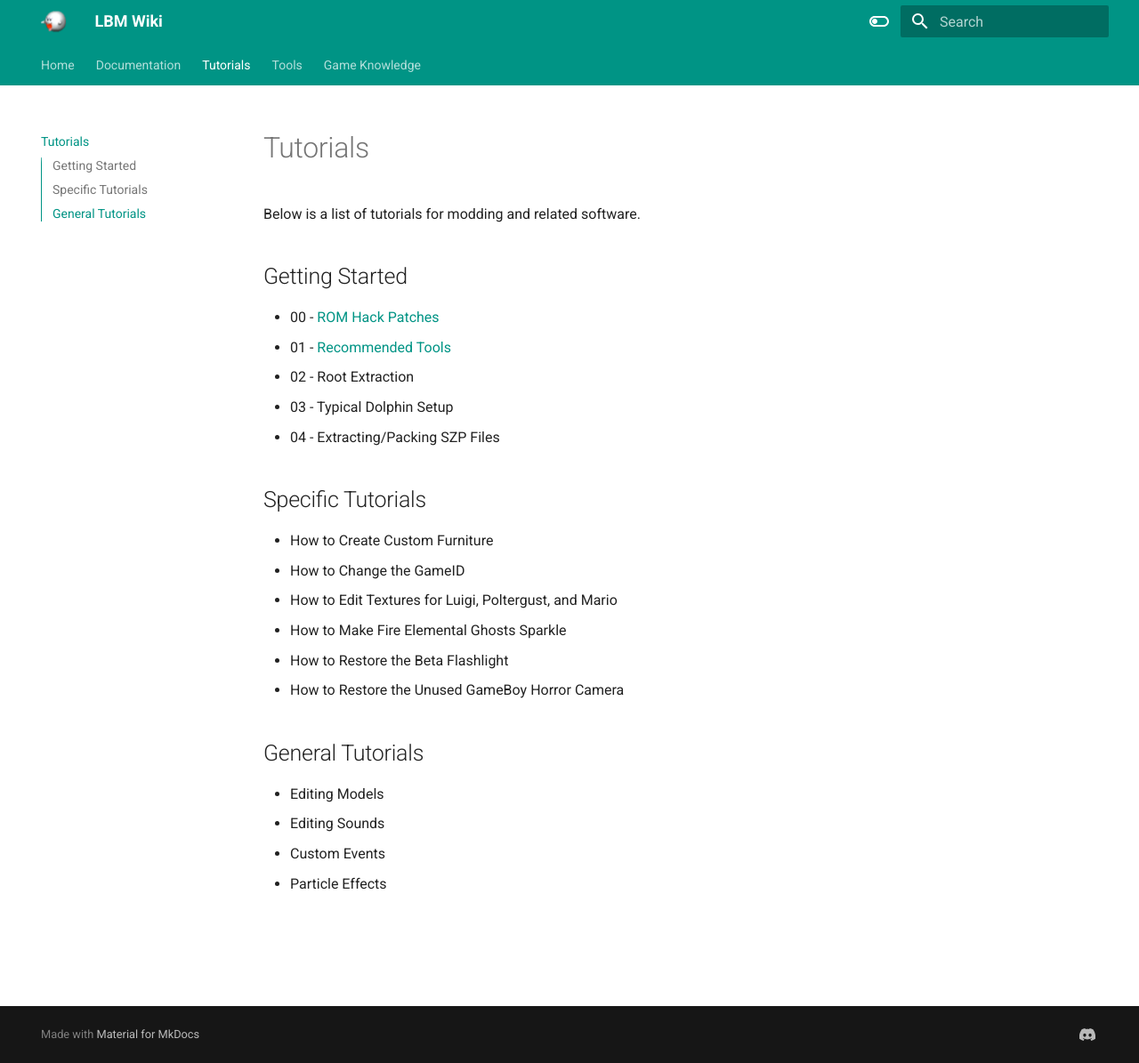
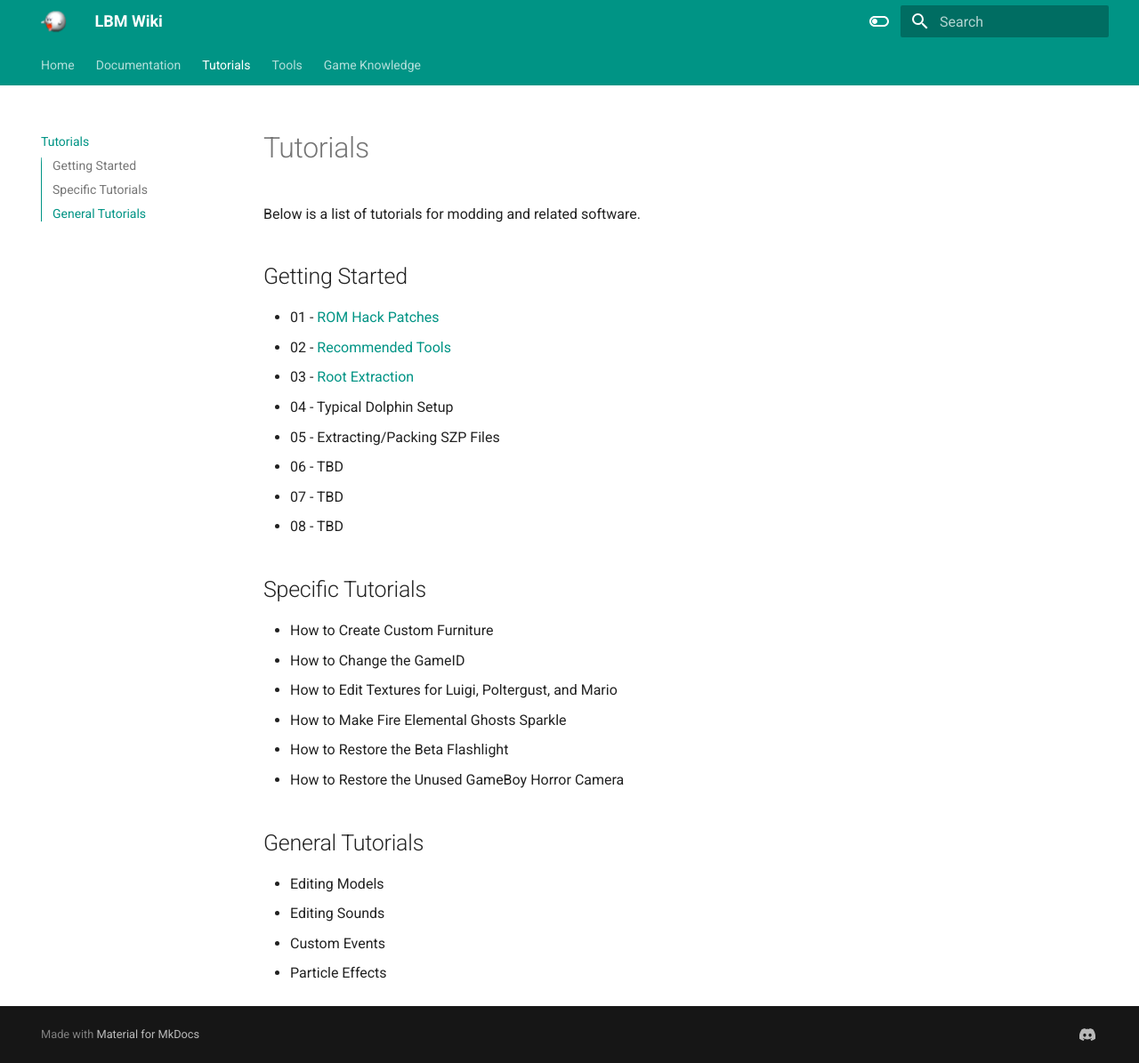
Before and after one commit to Zexlo/LBM-Hacking-Wiki, an MkDocs documentation site: the page built from docs/index_tutorials.md, in a window 1280 px wide and 1195 px high. Shown: the whole window at 89% size. Built offline with MkDocs 1.6.1 and Material for MkDocs 9.7.7, drawn with Linux system fonts in a browser that asks for light colours.

```diff
--- a/docs/index_tutorials.md
+++ b/docs/index_tutorials.md
@@ -3,11 +3,14 @@ Below is a list of tutorials for modding and related software.
 
 ##Getting Started
 
-- 00 - [ROM Hack Patches](tutorials/01_Patches.md)
-- 01 - [Recommended Tools](tutorials/02_Recommended_Tools.md)
-- 02 - Root Extraction
-- 03 - Typical Dolphin Setup
-- 04 - Extracting/Packing SZP Files
+- 01 - [ROM Hack Patches](tutorials/01_Patches.md)
+- 02 - [Recommended Tools](tutorials/02_Recommended_Tools.md)
+- 03 - [Root Extraction](tutorials/03_Root_Extraction.md)
+- 04 - Typical Dolphin Setup
+- 05 - Extracting/Packing SZP Files
+- 06 - TBD
+- 07 - TBD
+- 08 - TBD
 
 ##Specific Tutorials
 
```
Also changed, not shown: docs/tutorials/01_Patches.md (+3 -1 lines), docs/tutorials/02_Recommended_Tools.md (+1 -1 lines), docs/tutorials/03_Root_Extraction.md (added, +20 -0 lines), docs/assets/xdelta_apply.png (added), docs/assets/xdelta_create.png (added).
